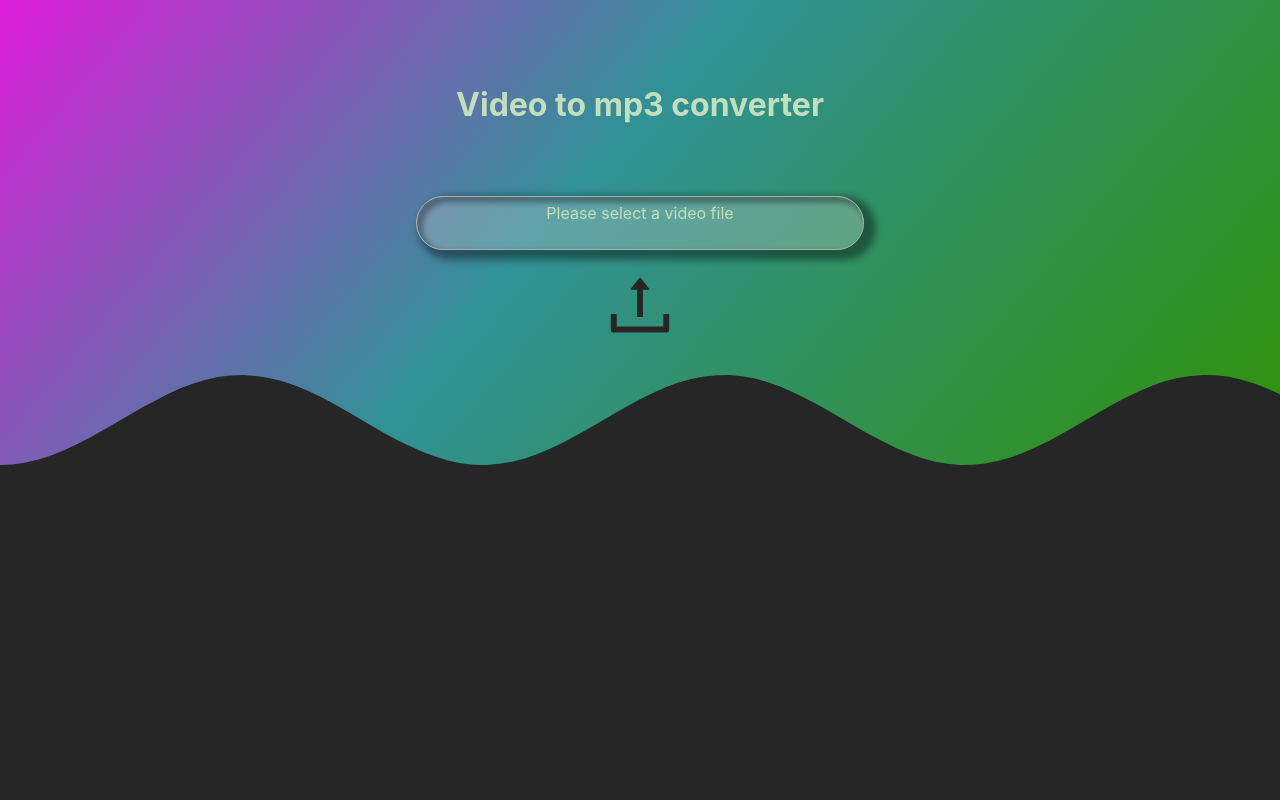
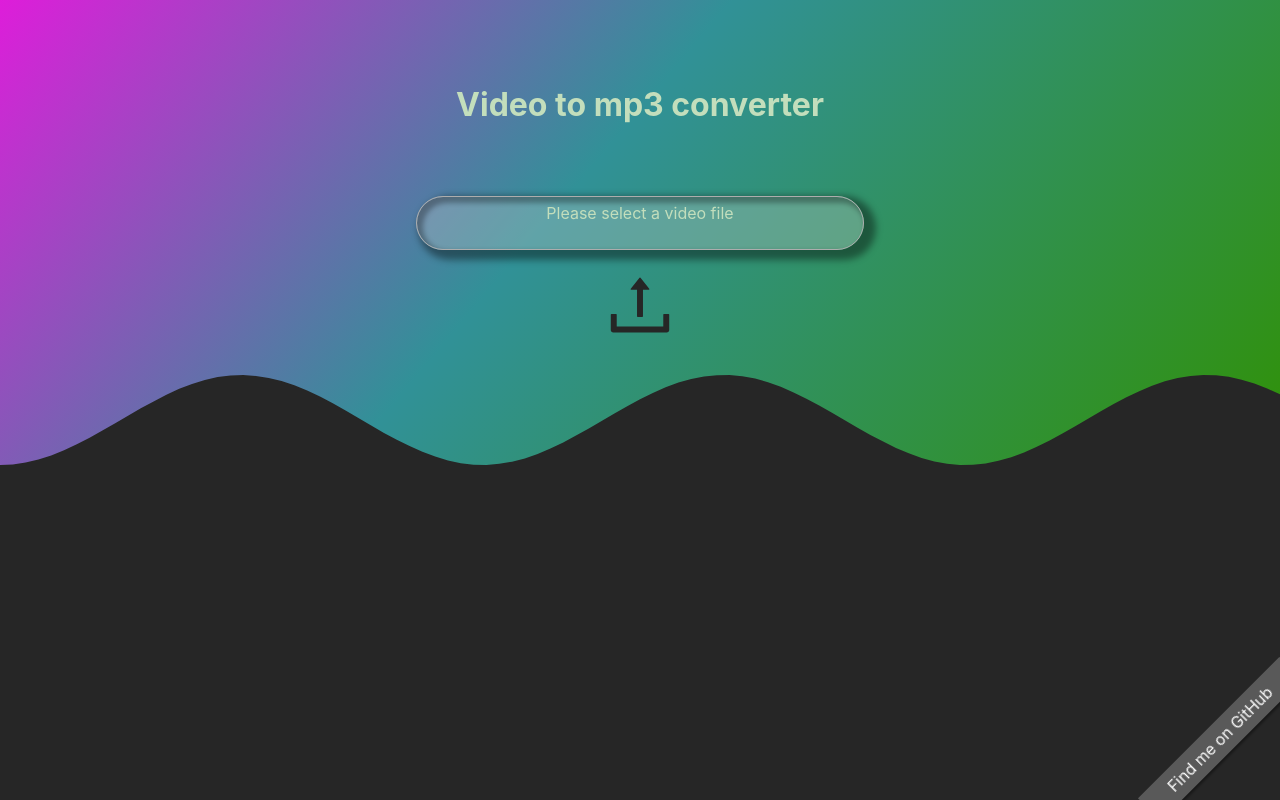
Before and after one commit to dunnjm814/audioconverter, a React (Create React App) app in the folder front/: page / in a window 1280 px wide. Built offline with nearby package versions, Linux system fonts and the light colour scheme.

Commit message:
meta data added

```diff
--- a/front/public/index.html
+++ b/front/public/index.html
@@ -2,13 +2,19 @@
 <html lang="en">
   <head>
     <meta charset="utf-8" />
-    <!-- <link rel="icon" href="%PUBLIC_URL%/favicon.ico" /> -->
+    <link rel="icon" href="%PUBLIC_URL%/favicon.ico" />
+    <meta name="image" property="og:image" content="https://user-images.githubusercontent.com/71041585/122623969-0e8e4580-d053-11eb-9b53-edfc19e6519f.png"/>
     <meta name="viewport" content="width=device-width, initial-scale=1" />
     <meta name="theme-color" content="#000000" />
+    <meta name="author" content="Jason Dunn"/>
     <meta
       name="description"
-      content="Web site created using create-react-app"
+      content="A web application dedicated to converting video data into mp3 formatted audio for download. This application was created using
+      React for front end development and Flask for backend development. The moviepy library was utilized to its fullest potential in creating
+      mp3 files for you."
     />
+    <meta name="og:title" content="Video to mp3"/>
+    <meta http-equiv="Content-Security-Policy" content="upgrade-insecure-requests">
     <title>Video to mp3</title>
   </head>
   <body>
--- a/front/src/App.css
+++ b/front/src/App.css
@@ -134,3 +134,29 @@ svg{
   place-items: center;
   margin-top: 100px;
 }
+
+.github-ribbon {
+  position: fixed;
+  right: 0px;
+  width: 150px;
+  height: 150px;
+  overflow: hidden;
+  z-index: 99999;
+  bottom: 0px;
+}
+.github-ribbon a {
+  display: inline-block;
+  width: 200px;
+  overflow: hidden;
+  padding: 6px 0px;
+  text-align: center;
+  transform: rotate(-45deg);
+  text-decoration: none;
+  color: rgb(255, 255, 255);
+  position: inherit;
+  right: -40px;
+  font: 700 13px;
+  box-shadow: rgba(0, 0, 0, 0.5) 0px 2px 3px 0px;
+  background-color: rgba(204, 204, 204, .3);
+  bottom: 45px;
+}
--- a/front/src/App.js
+++ b/front/src/App.js
@@ -112,6 +112,15 @@ function App() {
           </a>
         )}
       </div>
+      <div class="github-ribbon">
+        <a
+          target="_blank"
+          rel="noreferrer"
+          href="https://github.com/dunnjm814/audioconverter"
+        >
+          Find me on GitHub
+        </a>
+      </div>
     </>
   );
 }
```
